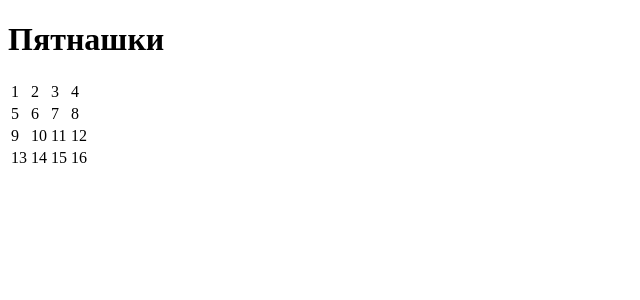
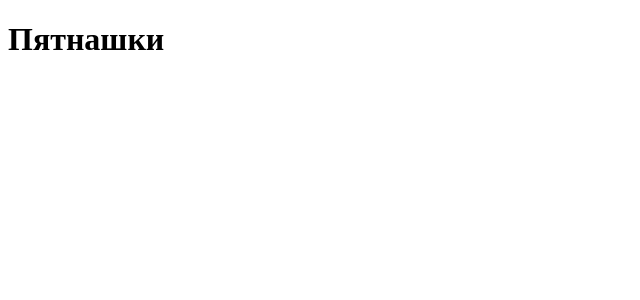
Before and after one commit to dabonka/fifteen, a React app: page / in a window 1280 px wide. Shown: the top 300 px of the page, without its empty margins (0-640 px from the left). Built offline with nearby package versions, Linux system fonts and the light colour scheme.

Commit message:
add cell props

```diff
--- a/src/App.js
+++ b/src/App.js
@@ -7,38 +7,15 @@ function App(props){
 	return (
 		<div>
 			<Header title={"Пятнашки"}/>
-			{props.arr.map(n => {
- 				<Cell number={n} />
-			})}
-			<Cell />
+			<div>
 				<table>
 					<tbody>
-			      <tr>
-			        <td><div>1</div></td>
-			        <td><div>2</div></td>
-			        <td><div>3</div></td>
-			        <td><div>4</div></td>
-			      </tr>
-			      <tr>
-			        <td><div>5</div></td>
-			        <td><div>6</div></td>
-			        <td><div>7</div></td>
-			        <td><div>8</div></td>
-			      </tr>
-			      <tr>
-			        <td><div>9</div></td>
-			        <td><div>10</div></td>
-			        <td><div>11</div></td>
-			        <td><div>12</div></td>
-			      </tr>
-			      <tr>
-			        <td><div>13</div></td>
-			        <td><div>14</div></td>
-			        <td><div>15</div></td>
-			        <td><div>16</div></td>
-			      </tr>
-					  </tbody>
+						<tr>
+							{props.arr.map(n => {<td><Cell position={n} /></td> })}
+						</tr>
+					</tbody>
 				</table>
+			</div>
 		</div>
 	)
 }
--- a/src/components/Cell.js
+++ b/src/components/Cell.js
@@ -3,12 +3,15 @@ import PropTypes from 'prop-types';
 
 function Cell(props){
 	return(
-		<div>{props.number}</div>
+		<div>
+			{props.position}
+			olala
+		</div>
 	)
 }
 
 Cell.propTypes = {
- number: PropTypes.number
+ position: PropTypes.number.isRequired
 }
 
 export default Cell;
```
